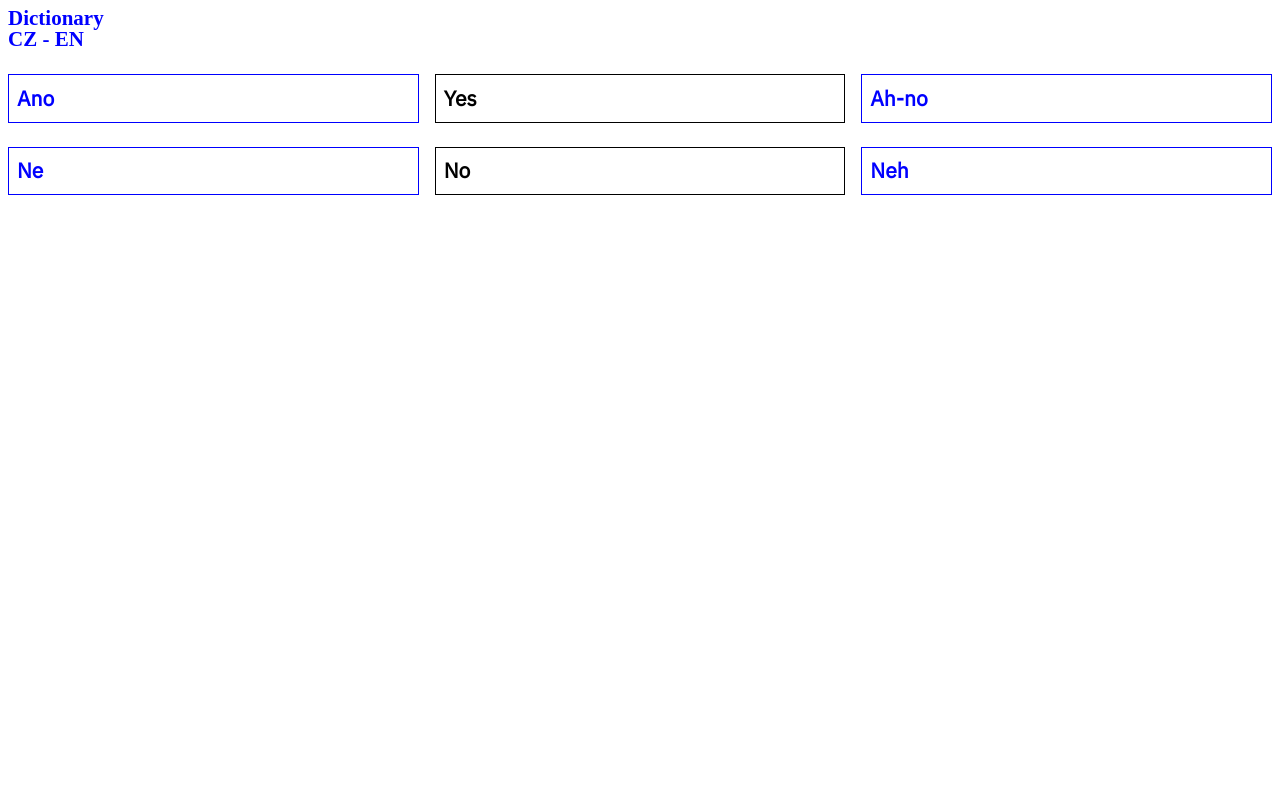
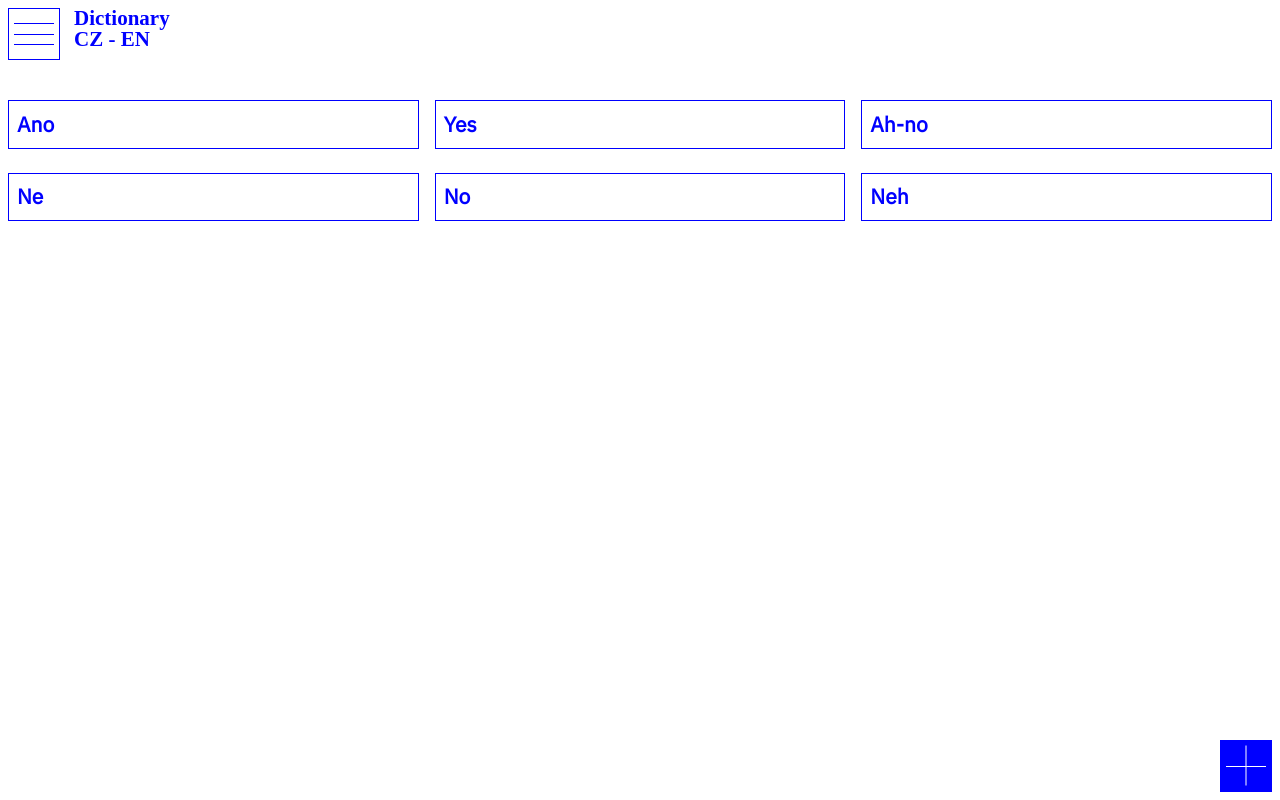
Before and after one commit to ElmaHarmsen/lifeinczech, a Vue app: page / in a window 1280 px wide. Built offline with nearby package versions, Linux system fonts and the light colour scheme; a web font is replaced by a local one.

Commit message:
Many stuff started up: -Navigation -Hotlist/Home -Dictionary CZ-EN -Add word form with 3 input fields Pages are already linked with router, and the form is a component. Everythin is accessible from everywhere.

```diff
--- a/src/App.vue
+++ b/src/App.vue
@@ -5,5 +5,7 @@
 </template>
 
 <style lang="scss">
-
+#app {
+  padding: 0.5rem;
+}
 </style>
--- a/src/assets/global-style.scss
+++ b/src/assets/global-style.scss
@@ -2,19 +2,21 @@
 h1, h2, h3 {
   font-size: 21px;
   font-weight: bold;
+  color: blue;
 }
 h1 {
-  color: blue;
   font-family: "IBM Serif";
 }
 h2 {
-  color: black;
   font-family: "IBM Sans";
 }
 h3 {
   color: blue;
   font-family: "IBM Sans";
 }
+a {
+  text-decoration: none;
+}
 
 //Colors
 //blue & black & white, tomato?
--- /dev/null
+++ b/src/components/Addword.vue
@@ -0,0 +1,99 @@
+<template>
+  <section>
+    <div v-on:click="openWordForm()" class="addword_btn" v-bind:class="{ close: wordformopen}">
+      <span class="addword_span"></span>
+      <span class="addword_span"></span>
+    </div>
+    <div class="addword_form-wrapper" v-bind:class="{ open: wordformopen }">
+      <div class="addword_form">
+        <h1>This is the form to add a word</h1>
+        <div class="addword_inputs">
+          <input
+            placeholder="Czech"
+          >
+          <input
+            placeholder="English"
+          >
+          <input
+            placeholder="Pronunciation"
+          >
+        </div>
+      </div>
+    </div>
+  </section>
+</template>
+
+<script>
+export default {
+  name: "Addword",
+  data: function() {
+    return {
+      wordformopen: false
+    }
+  },
+  methods: {
+    openWordForm() {
+      this.wordformopen = !this.wordformopen;
+    }
+  }
+}
+</script>
+
+<style lang="scss" scoped>
+section {
+  .addword_btn {
+    display: flex;
+    flex-flow: row wrap;
+    justify-content: center;
+    align-content: center;
+    width: 50px;
+    height: 50px;
+    position: fixed;
+    bottom: 0.5rem;
+    right: 0.5rem;
+    z-index: 5;
+    background-color: blue;
+    border: 1px solid blue;
+
+    .addword_span {
+      display: block;
+      height: 1px;
+      width: 40px;
+      margin: 0.3rem 0rem;
+      background-color: white;
+    }
+    span:first-of-type {
+      transform: rotate(90deg) translate(5px);
+    }
+    span:last-of-type {
+      transform: translate(0px, -5px);
+    }
+  }
+  .addword_form-wrapper {
+    width: 100%;
+    height: 100%;
+    position: fixed;
+    top: 0rem;
+    left: -100%;
+    z-index: 4;
+    transition: left 0.2s ease-in;
+    background-color: white;
+
+    &.open {
+      left: 0;
+    }
+
+    .addword_form {
+      padding: 0.5rem;
+
+      .addword_inputs {
+
+        input {
+          margin: 0.5rem 0rem;
+          padding: 0.8rem 0.5rem;
+        }
+      }
+    }
+  }
+}
+</style>
--- a/src/components/Header.vue
+++ b/src/components/Header.vue
@@ -1,19 +1,34 @@
 <template>
   <section>
-    <h1>Dictionary</h1>
-    <h1>CZ - EN</h1>
+    <Navigation />
+    <div class="header_page-title"> <!--will dynamically change depending on the page-->
+      <h1>Dictionary</h1>
+      <h1>CZ - EN</h1>
+    </div>
   </section>
 </template>
 
 <script>
+import Navigation from "@/components/Navigation.vue";
+
 export default {
   name: "Header",
+  components: {
+    Navigation,
+  }
 };
 </script>
 
 <!-- Add "scoped" attribute to limit CSS to this component only -->
 <style scoped lang="scss">
 section {
+  display: grid;
+  grid-template-columns: 50px 1fr;
+  grid-template-rows: 100%;
+  gap: 1rem;
 
+  .header_page-title {
+
+  }
 }
 </style>
--- /dev/null
+++ b/src/components/Navigation.vue
@@ -0,0 +1,104 @@
+<template>
+  <section>
+    <div v-on:click="openNav()" class="navigation_menu" v-bind:class="{ close: navopen }">
+      <span class="navigation_span"></span>
+      <span class="navigation_span"></span>
+      <span class="navigation_span"></span>
+    </div>
+    <div class="navigation_items-wrapper" v-bind:class="{ open: navopen }">
+      <div class="navigation_items">
+        <router-link
+          class="navigation_one-item"
+          v-bind:to="navitem.path"
+          v-for="navitem in navItems"
+          v-bind:key="navitem.id"
+        >
+          <h1>
+            {{ navitem.item}}
+          </h1>
+        </router-link>
+      </div>
+    </div>
+  </section>
+</template>
+
+<script>
+export default {
+  name: "Navigation",
+  props: ["navItem"],
+  data: function() {
+    return {
+      navopen: false,
+      navItems: [
+        {
+          id: 0,
+          item: "Hotlist", //Home
+          path: "/"
+        },
+        {
+          id: 1,
+          item: "Dictionary CZ-EN",
+          path: "/dictionary"
+        }
+      ]
+    }
+  },
+  methods: {
+    openNav() {
+      this.navopen = !this.navopen;
+    }
+  }
+}
+</script>
+
+<style lang="scss" scoped>
+section {
+  .navigation_menu {
+    display: flex;
+    flex-flow: row wrap;
+    justify-content: center;
+    align-content: center;
+    width: 50px;
+    height: 50px;
+    position: fixed;
+    top: 0.5rem;
+    left: 0.5rem;
+    z-index: 2;
+    background-color: white;
+    border: 1px solid blue;
+
+    .navigation_span {
+      display: block;
+      height: 1px;
+      width: 40px;
+      margin: 0.3rem 0rem;
+      background-color: blue;
+    }
+  }
+  .navigation_items-wrapper {
+    width: 50%;
+    height: 100%;
+    position: fixed;
+    top: 0rem;
+    left: -50%;
+    z-index: 1;
+    transition: left 0.2s ease-in;
+    background-color: blue;
+
+    &.open {
+      left: 0;
+    }
+
+    .navigation_items {
+      position: relative;
+      top: 100px;
+      padding: 0.5rem;
+
+      h1 {
+        padding: 0rem 0rem 1.5rem 0rem;
+        color: white;
+      }
+    }
+  }
+}
+</style>
--- a/src/components/Word.vue
+++ b/src/components/Word.vue
@@ -1,5 +1,6 @@
 <template>
   <section>
+    <div class="word_hotlist-wrapper">
       <div class="word_wrapper">
         <h3>Ano</h3>
         <h2>Yes</h2>
@@ -9,6 +10,7 @@
         <h3>Ne</h3>
         <h2>No</h2>
         <h3>Neh</h3>
+      </div>
     </div>
   </section>
 </template>
@@ -21,23 +23,24 @@ export default {
 
 <style lang="scss" scoped>
 section {
+  .word_hotlist-wrapper {
+    margin: 50px 0rem;
+
     .word_wrapper {
       display: grid;
       grid-template-columns: repeat(3, 1fr);
       grid-template-rows: 100%;
       gap: 1rem;
-    margin: 1.5rem 0px;
+      margin: 1.5rem 0rem;
       width: 100%;
 
-    h3 {
+      h2, h3 {
         border: 1px solid blue;
-    }
-    h2 {
-      border: 1px solid black;
       }
     }
     .word_wrapper > * {
       padding: 0.8rem 0.5rem;
     }
   }
+}
 </style>
--- a/src/router/index.js
+++ b/src/router/index.js
@@ -8,16 +8,13 @@ const routes = [
   {
     path: "/",
     name: "Home",
-    component: Home
+    component: Home,
   },
   {
-    path: "/about",
-    name: "About",
-    // route level code-splitting
-    // this generates a separate chunk (about.[hash].js) for this route
-    // which is lazy-loaded when the route is visited.
+    path: "/dictionary",
+    name: "Dictionary",
     component: () =>
-      import(/* webpackChunkName: "about" */ "../views/About.vue")
+      import("../views/Dictionary.vue")
   }
 ];
 
--- a/src/views/About.vue
+++ /dev/null
@@ -1,5 +0,0 @@
-<template>
-  <div class="about">
-    <h1>This is an about page</h1>
-  </div>
-</template>
--- /dev/null
+++ b/src/views/Dictionary.vue
@@ -0,0 +1,30 @@
+<template>
+  <section>
+    <Header />
+    <div class="dictionary_content">
+      <h1>This is the Dictionary CZ - EN</h1>
+    </div>
+    <Addword />
+  </section>
+</template>
+
+<script>
+import Header from "@/components/Header.vue";
+import Addword from "@/components/Addword.vue";
+
+export default {
+  name: "Dictionary",
+  components: {
+    Header,
+    Addword
+  }
+}
+</script>
+
+<style lang="scss" scoped>
+section {
+  .dictionary_content {
+    margin: 50px 0rem;
+  }
+}
+</style>
--- a/src/views/Home.vue
+++ b/src/views/Home.vue
@@ -2,6 +2,7 @@
   <section id="home">
     <Header />
     <Word />
+    <Addword />
   </section>
 </template>
 
@@ -9,21 +10,18 @@
 // @ is an alias to /src
 import Header from "@/components/Header.vue";
 import Word from "@/components/Word.vue";
+import Addword from "@/components/Addword.vue";
 
 export default {
   name: "Home",
+  //Home is the same as Hotlist
   components: {
     Header,
-    Word
+    Word,
+    Addword
   }
 };
 </script>
-
-<style lang="scss" scoped>
-#home {
-  padding: 0.5rem;
-}
-</style>
 
 <!-- the components:
 - navigation
```
Lines whose indentation alone changed are shown as unchanged.
